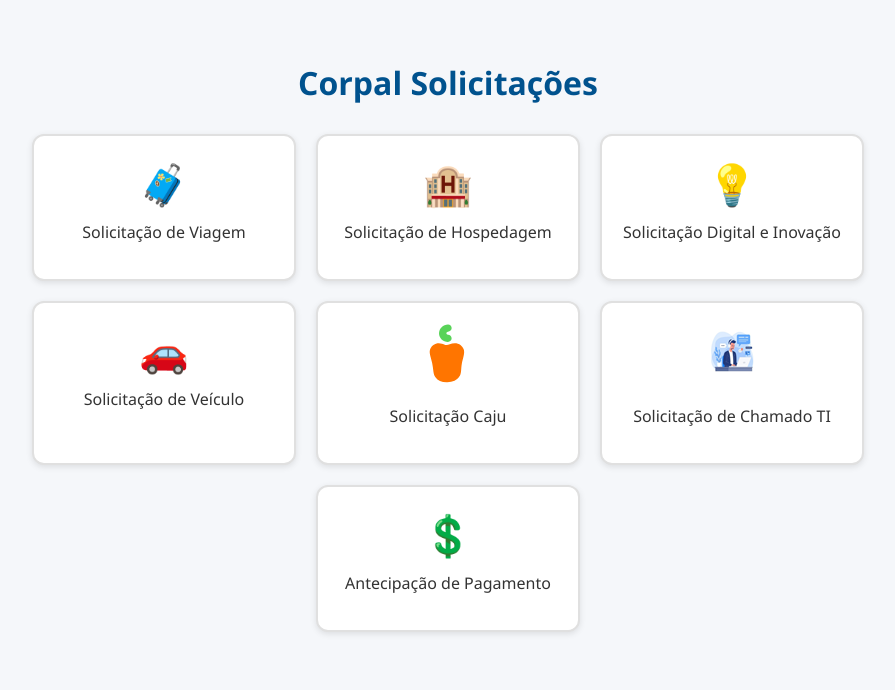
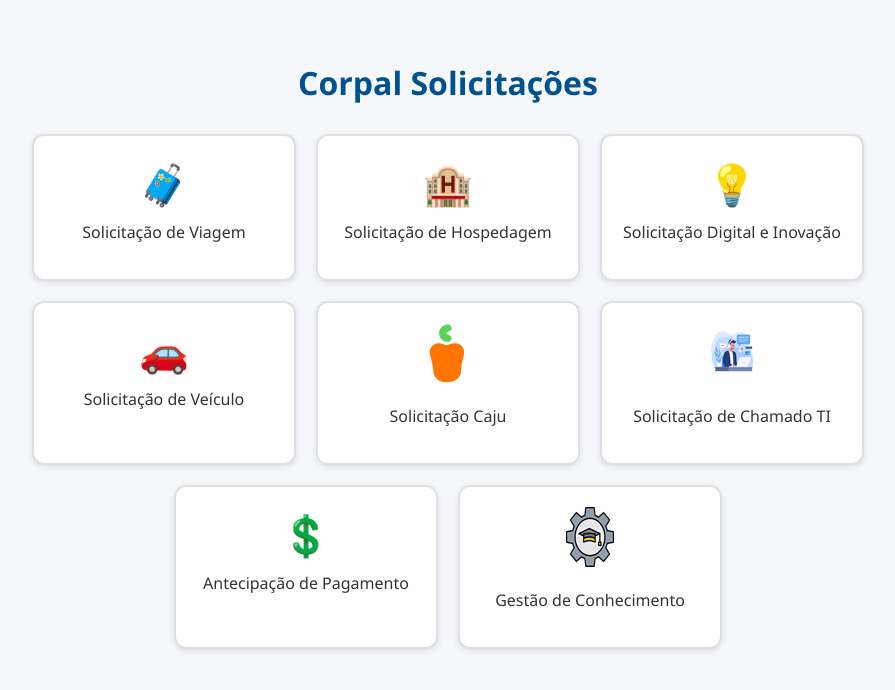
Before and after one commit to ticorpal/App_Solicitacao.github.io, a plain HTML site: page index.html in a window 1280 px wide. Shown: the whole page, without its empty margins (192-1087 px from the left). Drawn offline with Linux system fonts and the light colour scheme.

Commit message:
Add Modulo Gestão de Conhecimento

```diff
--- a/index.html
+++ b/index.html
@@ -17,7 +17,8 @@
       <div class="icon-card" onclick="loadForm('veiculo')">🚗<p>Solicitação de Veículo</p></div>
       <div class="icon-card" onclick="loadForm('caju')"><img src="caju.png" alt="Ícone Caju" /><p>Solicitação Caju</p></div>
 	  <div class="icon-card" onclick="loadForm('chamados TI')"><img src="supti.png" alt="Ícone Chamado" /><p>Solicitação de Chamado TI</p></div>
-	   <div class="icon-card" onclick="loadForm('Antecipação de Pagamentos')">💲<p>Antecipação de Pagamento</p></div>
+	  <div class="icon-card" onclick="loadForm('Antecipação de Pagamentos')">💲<p>Antecipação de Pagamento</p></div>
+	  <div class="icon-card" onclick="loadForm('Gestão de Conhecimento')"><img src="gestao-do-conhecimento.png" alt="Ícone Gestão de Conhecimento" /><p>Gestão de Conhecimento</p></div>
     </div>
 
     <div id="form-container" style="display:none;">
@@ -62,6 +63,9 @@ function loadForm(type) {
 	case "Antecipação de Pagamentos":
       url = "https://forms.office.com/Pages/ResponsePage.aspx?id=emONPyFz50qudewosdtpDDClf35qcbhFlPeWtNcJfuhUN0NOQlNZQ1lHMDI2WDBZNzhZSEtaVk1CQS4u";
 	  break;
+	case "Gestão de Conhecimento":
+      window.open ("https://corpalloteamentos.sharepoint.com/:f:/s/Corpal/IgA4ezDBO_gZS6MGRM0Y4qoZAQPA3xkJO0e3ROuBe9eI7bk?e=wt9reO","_blank");
+      break;
 
 	  return;
   }
```
Also changed, not shown: gestao-do-conhecimento.png (added), manifest.json.
